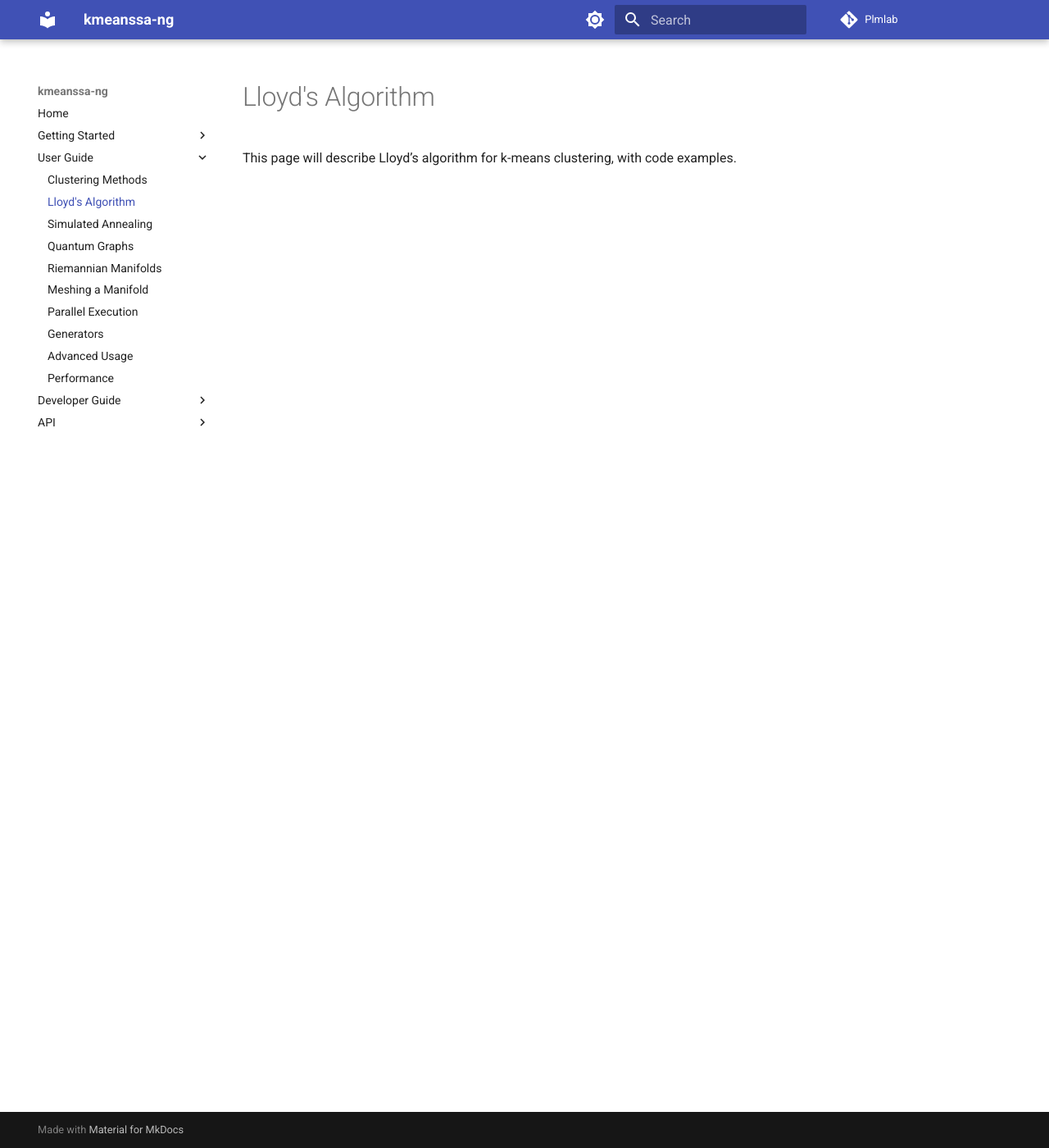
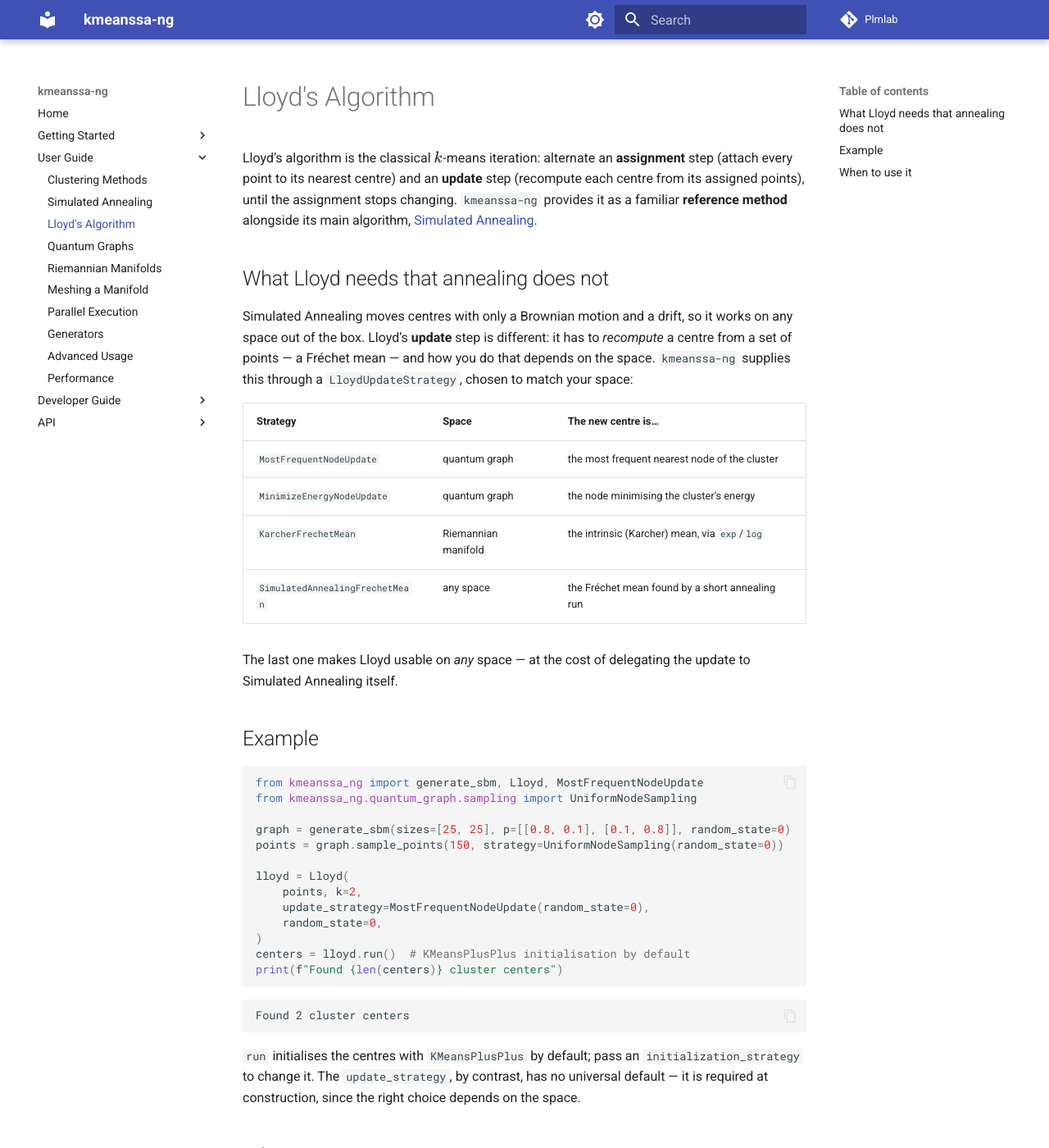
Before and after one commit to klutchnikoff/kmeanssa-ng, an MkDocs documentation site: the page built from docs/lloyd.md, in a window 1280 px wide and 1400 px high. Shown: the whole window at 82% size. Built offline with MkDocs 1.6.1 and Material for MkDocs 9.7.7, drawn with Linux system fonts in a browser that asks for light colours; some of the changed text lies outside the part shown.

Commit message:
docs: frame SA as the main method, write the Lloyd reference page
The methods section contradicted the intended framing (SA is the main
algorithm, Lloyd a provided reference), and two pages were stubs:

- clustering-methods.qmd was a placeholder ('Explanation of...') that
  presented 'two main algorithms' at parity with Lloyd listed first. It
  now states the k-means objective on a metric space and frames SA as the
  main algorithm (online, escapes local minima, runs on any space via a
  Brownian motion and a drift), Lloyd as a classical reference baseline.
- lloyd.qmd was a 17-word stub. It is now a real (short) page: what Lloyd
  needs that annealing does not (a space-specific Frechet-mean update via
  LloydUpdateStrategy), the available update strategies, a runnable
  example, and when to use it. Its example is an executed code block.
- Reordered the nav so Simulated Annealing precedes Lloyd's Algorithm.

Co-Authored-By: Claude Opus 4.8 <noreply@anthropic.com>

````diff
--- a/docs/lloyd.md
+++ b/docs/lloyd.md
@@ -3,5 +3,61 @@ title: Lloyd's Algorithm
 ---
 
 
-This page will describe Lloyd’s algorithm for k-means clustering, with
-code examples.
+Lloyd’s algorithm is the classical $k$-means iteration: alternate an
+**assignment** step (attach every point to its nearest centre) and an
+**update** step (recompute each centre from its assigned points), until
+the assignment stops changing. `kmeanssa-ng` provides it as a familiar
+**reference method** alongside its main algorithm, [Simulated
+Annealing](simulated-annealing.md).
+
+## What Lloyd needs that annealing does not
+
+Simulated Annealing moves centres with only a Brownian motion and a
+drift, so it works on any space out of the box. Lloyd’s **update** step
+is different: it has to *recompute* a centre from a set of points — a
+Fréchet mean — and how you do that depends on the space. `kmeanssa-ng`
+supplies this through a `LloydUpdateStrategy`, chosen to match your
+space:
+
+| Strategy                        | Space               | The new centre is…                              |
+|---------------------------------|---------------------|-------------------------------------------------|
+| `MostFrequentNodeUpdate`        | quantum graph       | the most frequent nearest node of the cluster   |
+| `MinimizeEnergyNodeUpdate`      | quantum graph       | the node minimising the cluster’s energy        |
+| `KarcherFrechetMean`            | Riemannian manifold | the intrinsic (Karcher) mean, via `exp`/`log`   |
+| `SimulatedAnnealingFrechetMean` | any space           | the Fréchet mean found by a short annealing run |
+
+The last one makes Lloyd usable on *any* space — at the cost of
+delegating the update to Simulated Annealing itself.
+
+## Example
+
+``` python
+from kmeanssa_ng import generate_sbm, Lloyd, MostFrequentNodeUpdate
+from kmeanssa_ng.quantum_graph.sampling import UniformNodeSampling
+
+graph = generate_sbm(sizes=[25, 25], p=[[0.8, 0.1], [0.1, 0.8]], random_state=0)
+points = graph.sample_points(150, strategy=UniformNodeSampling(random_state=0))
+
+lloyd = Lloyd(
+    points, k=2,
+    update_strategy=MostFrequentNodeUpdate(random_state=0),
+    random_state=0,
+)
+centers = lloyd.run()  # KMeansPlusPlus initialisation by default
+print(f"Found {len(centers)} cluster centers")
+```
+
+    Found 2 cluster centers
+
+`run` initialises the centres with `KMeansPlusPlus` by default; pass an
+`initialization_strategy` to change it. The `update_strategy`, by
+contrast, has no universal default — it is required at construction,
+since the right choice depends on the space.
+
+## When to use it
+
+Lloyd converges quickly and makes a good **baseline** to compare
+against. Because it descends to the nearest critical point of the
+energy, it can settle in a local minimum; when that matters, prefer
+[Simulated Annealing](simulated-annealing.md), whose cooling schedule is
+built to escape them.
--- a/mkdocs.yml
+++ b/mkdocs.yml
@@ -44,8 +44,8 @@ nav:
     - "Concepts": concepts.md
   - "User Guide":
     - "Clustering Methods": clustering-methods.md
+    - "Simulated Annealing": simulated-annealing.md
     - "Lloyd's Algorithm": lloyd.md
-    - "Simulated Annealing": simulated-annealing.md
     - "Quantum Graphs": quantum-graphs.md
     - "Riemannian Manifolds": riemannian-manifolds.md
     - "Meshing a Manifold": epsilon-net.md
````
Also changed, not shown: docs-src/clustering-methods.qmd (+33 -6 lines), docs-src/lloyd.qmd (+55 -1 lines), docs/clustering-methods.md (+36 -8 lines).
